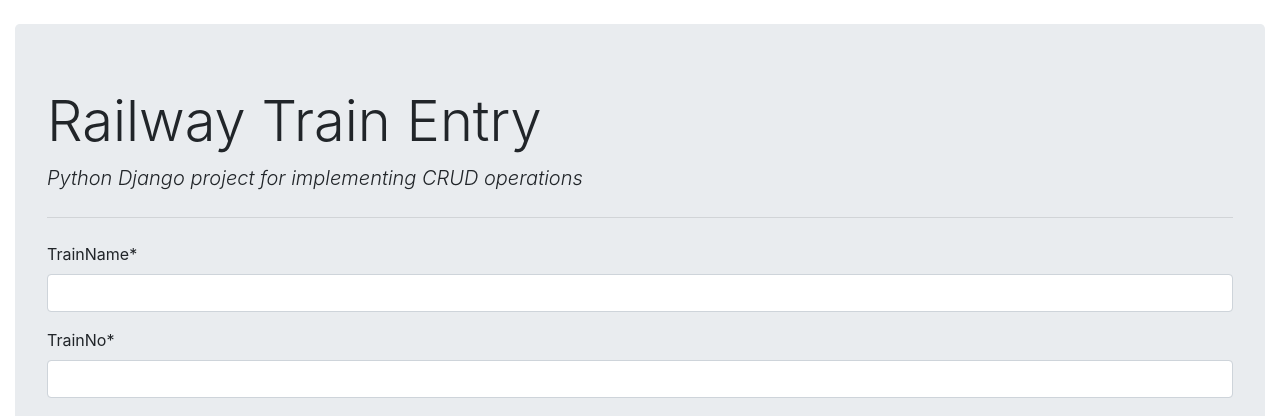
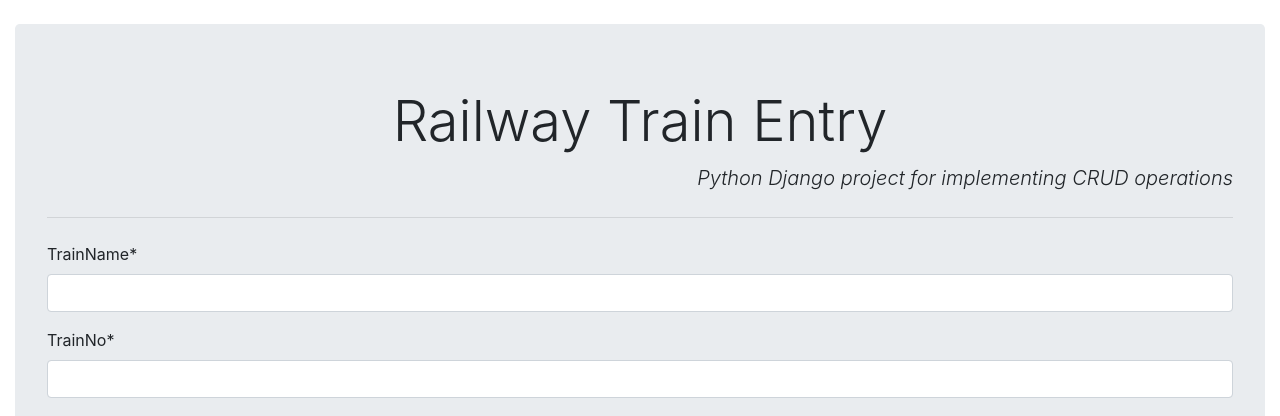
Before and after one commit to PratyakshMathur/capstone_crud, a Django app: page / in a window 1280 px wide. Shown: the top 416 px of the page. Run offline with Django 3.2, Linux system fonts and the light colour scheme; data that the repository does not hold is empty; some libraries are stand-ins or nearby versions.

Commit message:
minor changes

```diff
--- a/traincrud/templates/traincrud/base.html
+++ b/traincrud/templates/traincrud/base.html
@@ -14,8 +14,8 @@
     <!-- <div class="container"> -->
     <div class=" col-md-12  mt-4">
         <div class="jumbotron">
-            <h1 class="display-4">Railway Train Entry</h1>
-            <p class="lead font-italic">Python Django project for implementing CRUD operations</p>
+            <h1 class="display-4" style="text-align: center;">Railway Train Entry</h1>
+            <p class="lead font-italic" style="text-align:right;">Python Django project for implementing CRUD operations</p>
             <hr class="my-4"> {% block content %} {% endblock content %}
         </div>
     </div>
```
Also changed, not shown: media/images/g1.jpeg (added), media/images/g2.jpeg (added), media/images/g3_9usW6lB.jpeg (added), media/images/peppers.png (added), media/images/sp3.jpeg (added).
